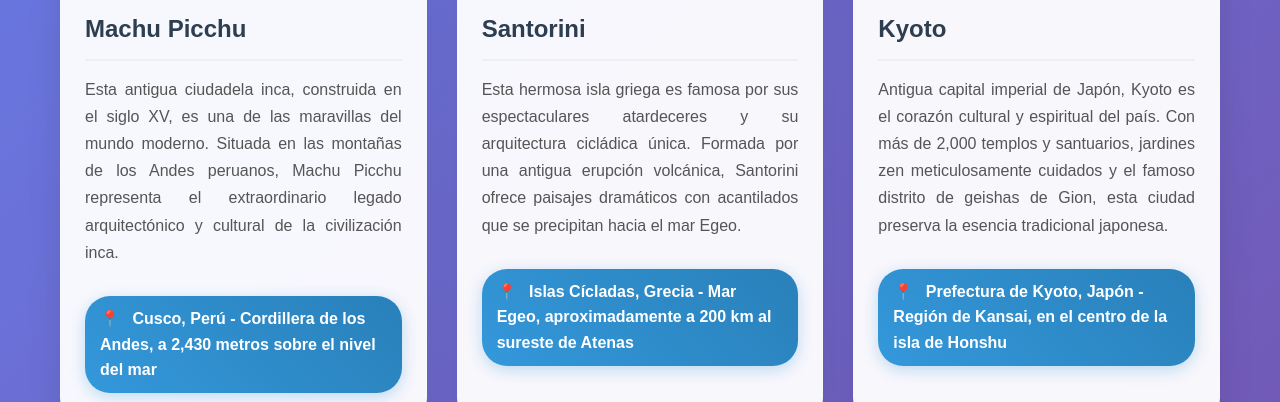
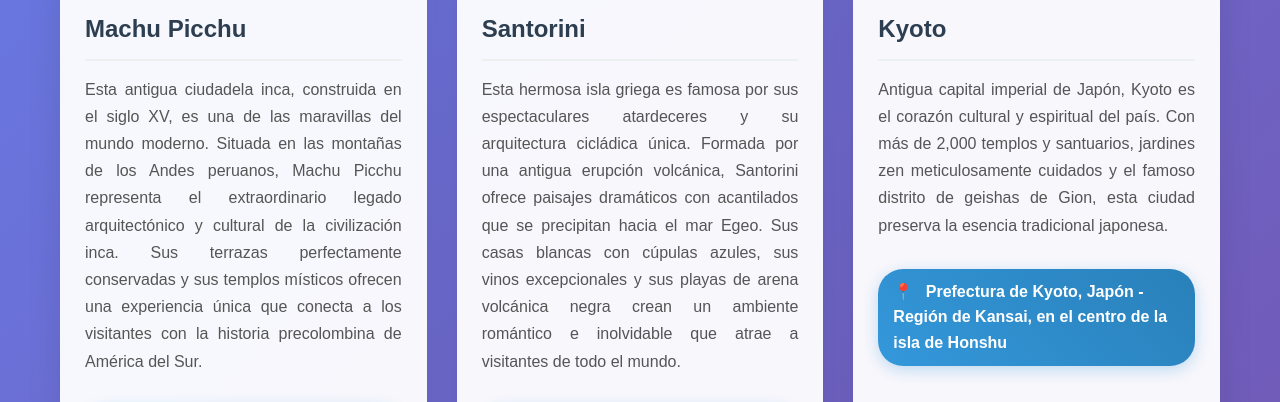
Before and after one commit to Drave18/PARTE3--RUBRICA, a plain HTML site: page index.html in a window 1280 px wide. Shown: the part 497-899 px from the top of the page. Drawn offline with Linux system fonts and the light colour scheme.

Commit message:
content: Expandir descripciones de Machu Picchu y Santorini con más detalles

```diff
--- a/index.html
+++ b/index.html
@@ -154,7 +154,9 @@
                         <p class="destination-description">
                             Esta antigua ciudadela inca, construida en el siglo XV, es una de las maravillas del mundo moderno.
                             Situada en las montañas de los Andes peruanos, Machu Picchu representa el extraordinario legado
-                            arquitectónico y cultural de la civilización inca.
+                            arquitectónico y cultural de la civilización inca. Sus terrazas perfectamente conservadas y sus
+                            templos místicos ofrecen una experiencia única que conecta a los visitantes con la historia
+                            precolombina de América del Sur.
                         </p>
                         <div class="destination-location">
                             <span class="location-icon">📍</span>
@@ -172,7 +174,9 @@
                         <p class="destination-description">
                             Esta hermosa isla griega es famosa por sus espectaculares atardeceres y su arquitectura cicládica
                             única. Formada por una antigua erupción volcánica, Santorini ofrece paisajes dramáticos con
-                            acantilados que se precipitan hacia el mar Egeo.
+                            acantilados que se precipitan hacia el mar Egeo. Sus casas blancas con cúpulas azules, sus
+                            vinos excepcionales y sus playas de arena volcánica negra crean un ambiente romántico e
+                            inolvidable que atrae a visitantes de todo el mundo.
                         </p>
                         <div class="destination-location">
                             <span class="location-icon">📍</span>
```
